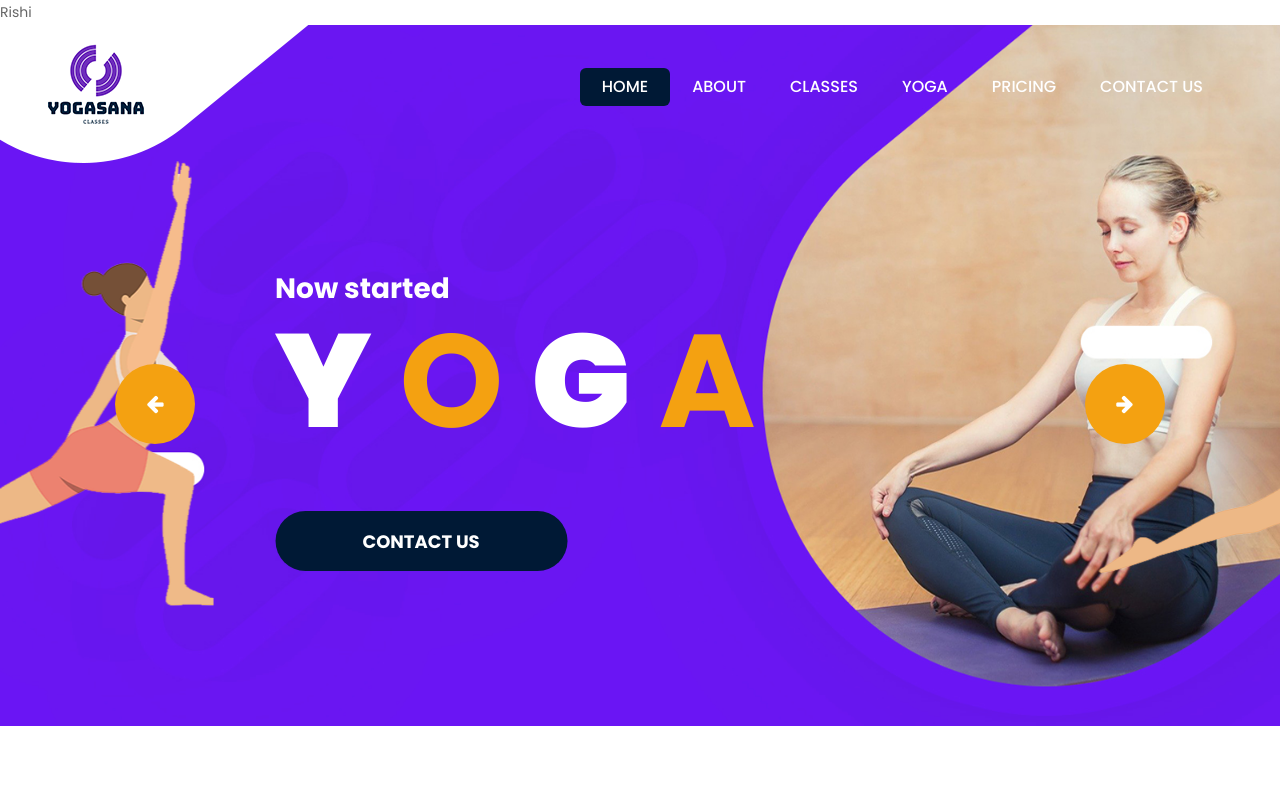
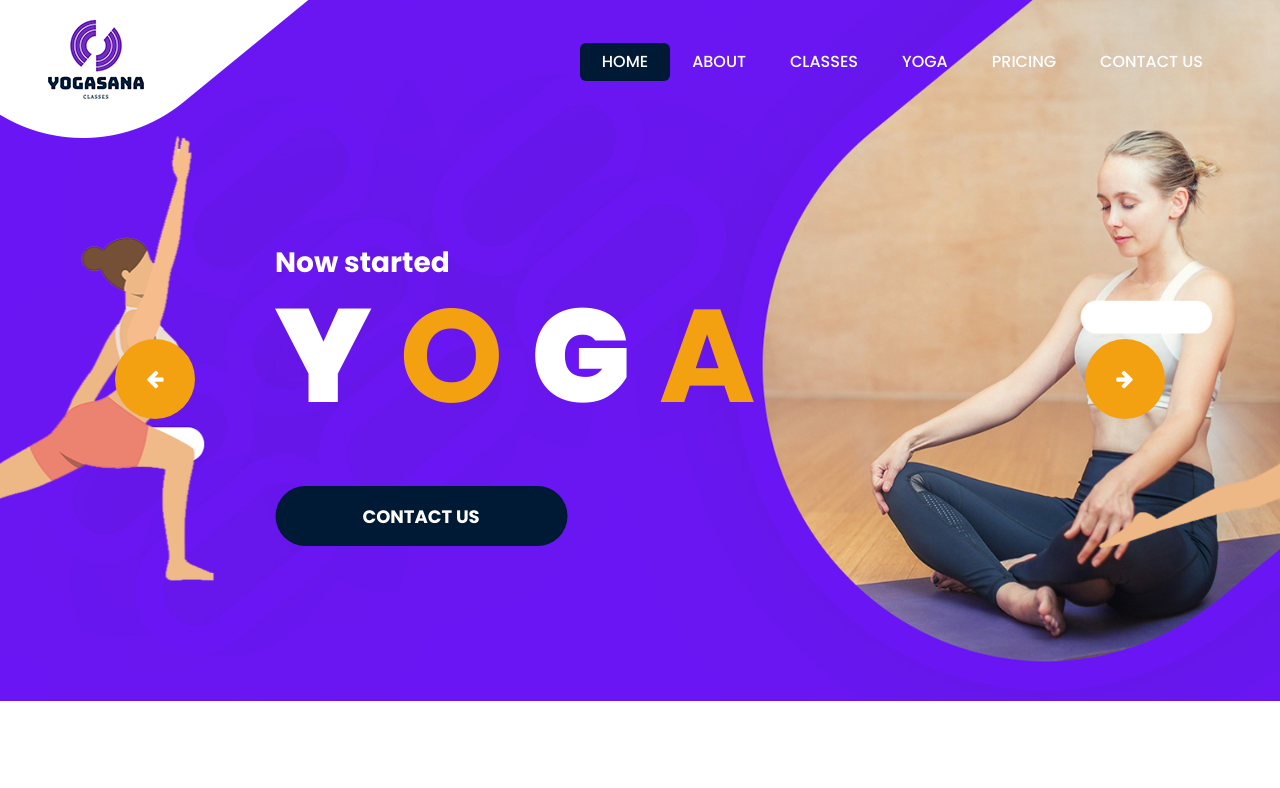
Before and after one commit to ozeross/Yogasana, a plain HTML site: page index.html in a window 1280 px wide. Shown: the top 788 px of the page. Drawn offline with nearby package versions, Linux system fonts and the light colour scheme; a web font is replaced by a local one.

Commit message:
Update index.html

```diff
--- a/index.html
+++ b/index.html
@@ -1,7 +1,6 @@
 <!DOCTYPE html>
 <html lang="en">
    <head>
-      <print> Rishi </print>
       <!-- basic -->
       <meta charset="utf-8">
       <meta http-equiv="X-UA-Compatible" content="IE=edge">
@@ -9,7 +8,7 @@
       <meta name="viewport" content="width=device-width, initial-scale=1">
       <meta name="viewport" content="initial-scale=1, maximum-scale=1">
       <!-- site metas -->
-      <title>yogasana</title>
+      <title>Rishi's yogasana</title>
       <meta name="keywords" content="">
       <meta name="description" content="">
       <meta name="author" content="">
```
